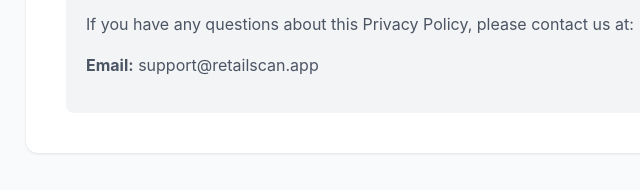
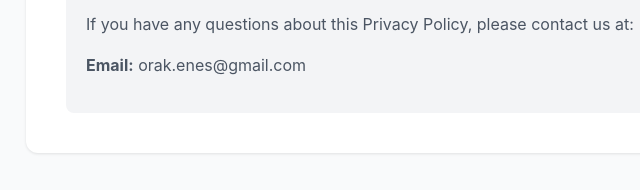
Before and after one commit to enesorak/retailscan-privacy, a plain HTML site: page index.html in a window 1280 px wide. Shown: the part 1666-1856 px from the top of the page, 234-874 px from the left. Drawn offline with Linux system fonts and the light colour scheme.

Commit message:
Update index.html

```diff
--- a/index.html
+++ b/index.html
@@ -108,7 +108,7 @@
         <div class="contact">
             <h2>Contact Us</h2>
             <p>If you have any questions about this Privacy Policy, please contact us at:</p>
-            <p><strong>Email:</strong> support@retailscan.app</p>
+            <p><strong>Email:</strong> orak.enes@gmail.com</p>
         </div>
     </div>
 </body>
```
